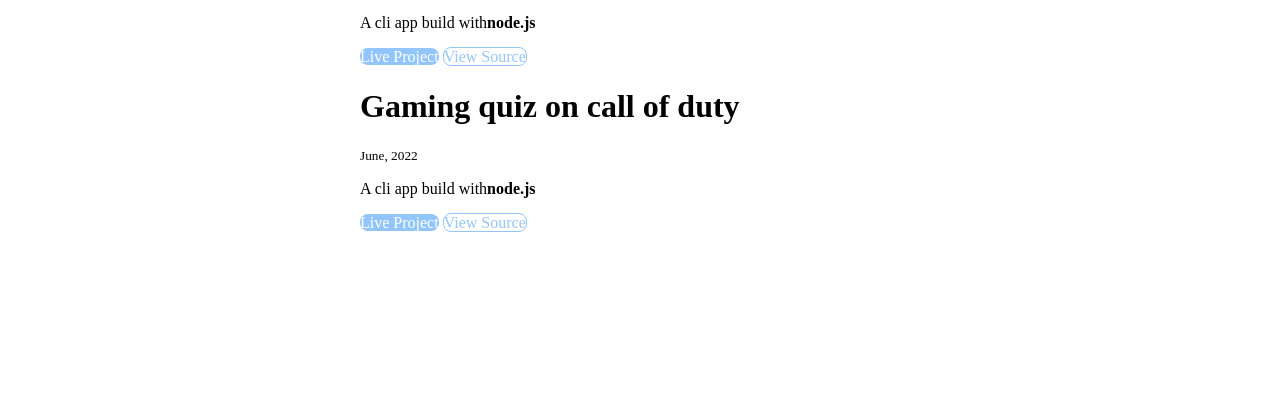
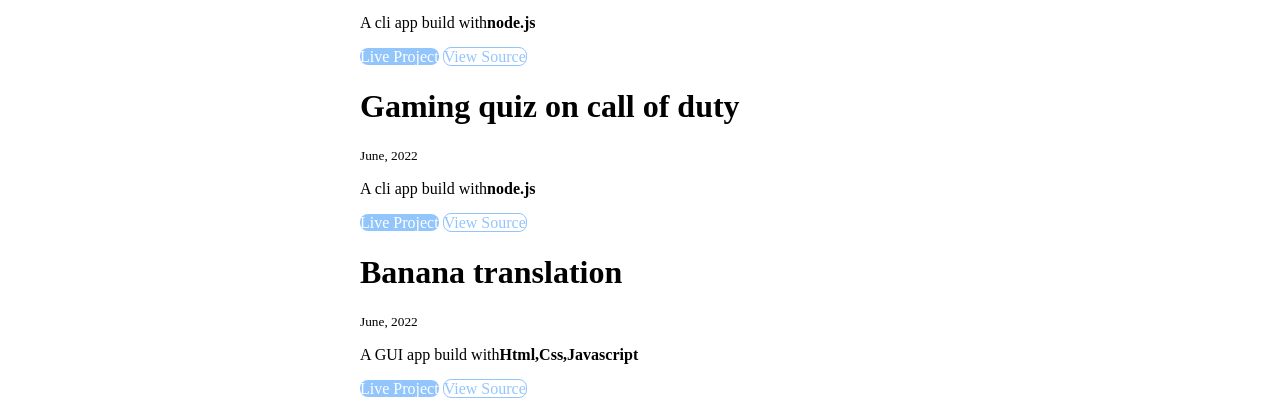
Before and after one commit to MainakHalder/Mainak-Webportfolio, a plain HTML site: page projects.html in a window 1280 px wide. Shown: the part 639-1053 px from the top of the page. Before the commit the page ends 887 px from the top, so only its background shows below. Drawn offline with Linux system fonts and the light colour scheme; a web font is replaced by a local one.

Commit message:
update-project

```diff
--- a/projects.html
+++ b/projects.html
@@ -41,6 +41,15 @@
                 <a class="link secondary-link" href ="https://github.com/MainakHalder/CLI-APP-2">View Source</a>
             </div>
        </li>
+       <li>
+        <div class="container container-center margin-md">
+            <h1>Banana translation</h1>
+                <small>June, 2022</small>
+                <p>A GUI app build with<strong>Html,Css,Javascript</strong></p>
+                <a class="link primary-link" href ="https://banana-speak-projectapi.netlify.app">Live Project</a>
+                <a class="link secondary-link" href ="https://github.com/MainakHalder/banana-speak">View Source</a>
+            </div>
+       </li>
     </ul>
 </body>
 </html>
```
